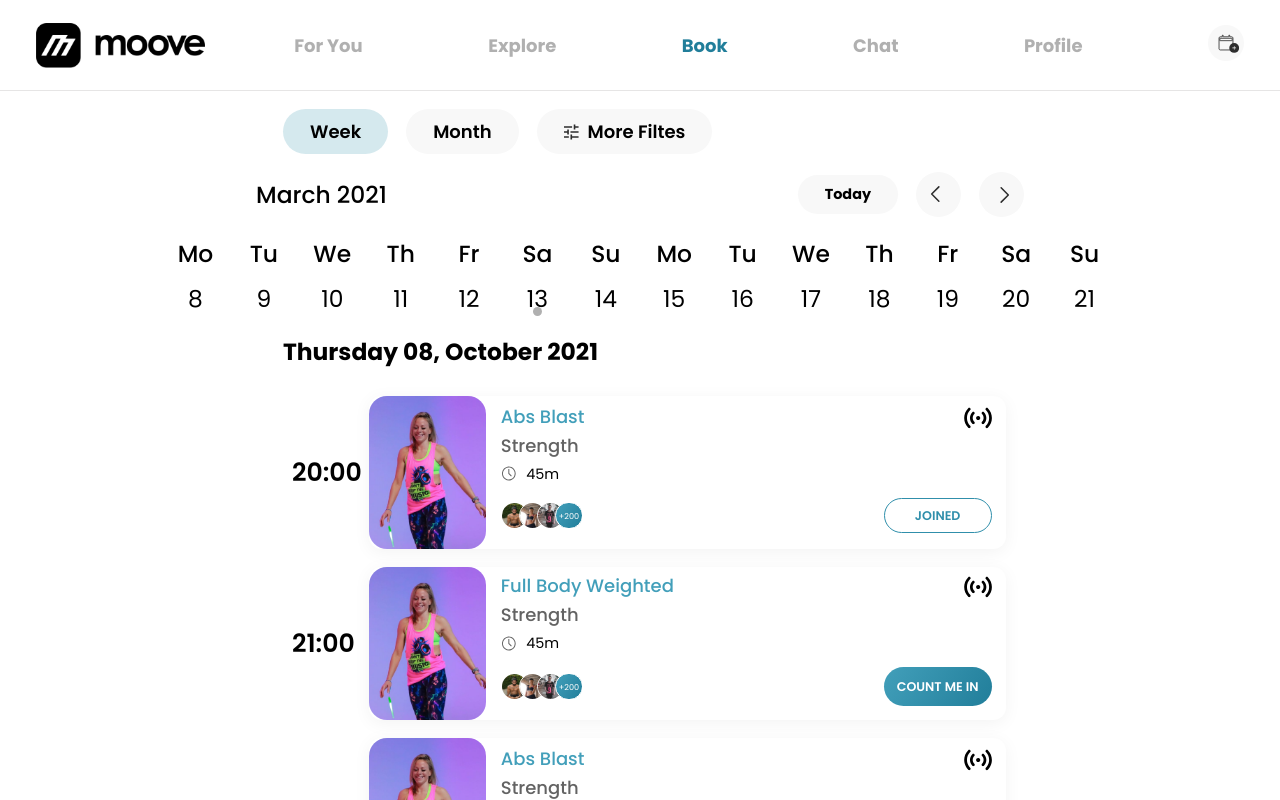
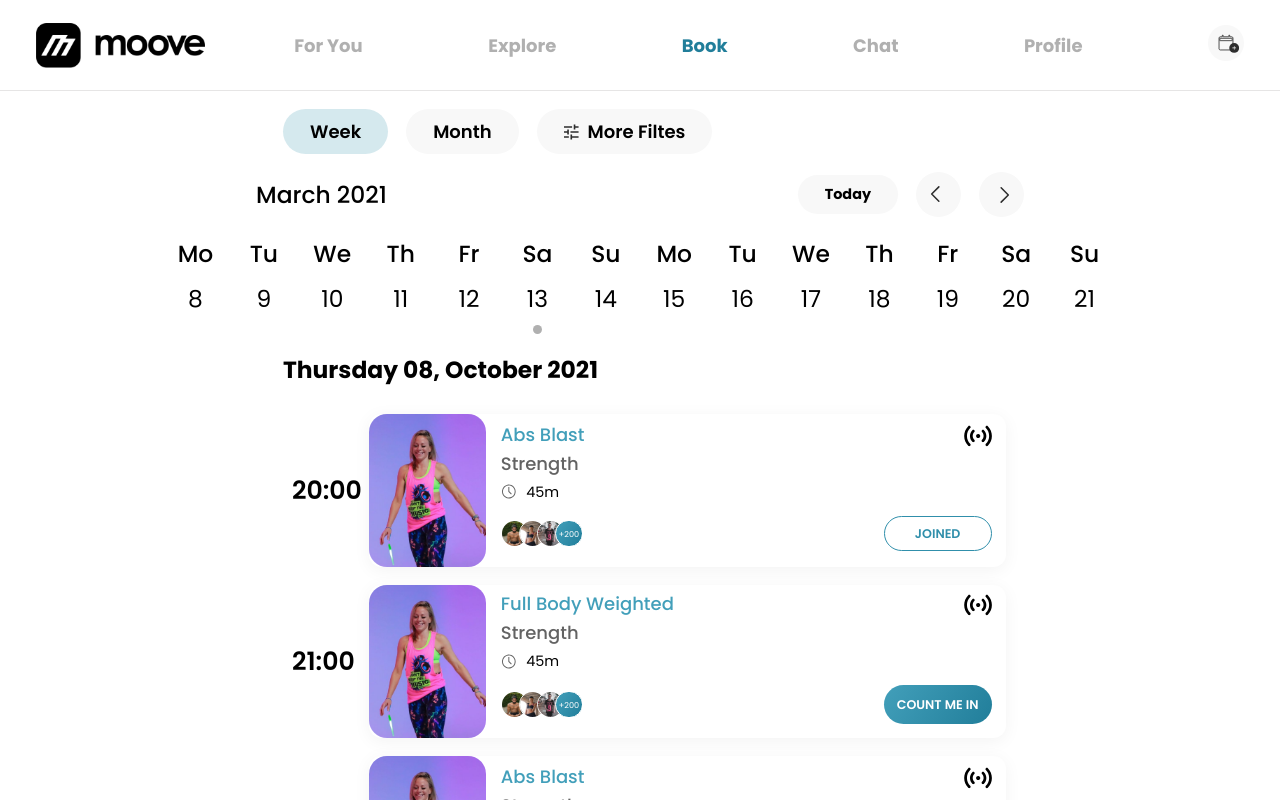
Before and after one commit to Andryha-Step/fit-app, a React (Create React App) app: page /app/book in a window 1280 px wide. Shown: the top 800 px of the page. Built offline with nearby package versions, Linux system fonts and the light colour scheme.

Commit message:
Update Calendar.tsx

```diff
--- a/src/components/Screens/Book/Calendar.tsx
+++ b/src/components/Screens/Book/Calendar.tsx
@@ -136,13 +136,13 @@ export default function Calendar(props: CalendarProps): JSX.Element {
             <CalendarGrid columns={weekMode && windowWidth > 1200 ? '14' : '7'}>
                 {
                     !weekMode && daysOfWeek.map(day => (
-                        <Title center weight={'500'} style={{ marginBottom: '2rem' }}>{day}</Title>
+                        <Title center weight={'500'} mb={'2rem'}>{day}</Title>
                     ))
                 }
                 {
                     !weekMode && calendarElements.map((date, i) => (
                         <CalendarDay
-                            selected={new Date(selectedDate || 0).setHours(0, 0, 0, 0) === new Date(date).setHours(0, 0, 0, 0)}
+                            selected={new Date(selectedDate || 0).setHours(0, 0, 0, 0) === new Date(date).setHours(0, 0, 0, 0) && date !== null}
                             selectable={date !== null}
                             key={i}
                             today={isToday(date)}
@@ -155,14 +155,14 @@ export default function Calendar(props: CalendarProps): JSX.Element {
                 {
                     weekMode && calendarElements.map((date, i) => (
                         <CalendarDay
-                            selected={(new Date(selectedDate || 0).setHours(0, 0, 0, 0)) === (new Date(date).setHours(0, 0, 0, 0))}
+                            selected={new Date(selectedDate || 0).setHours(0, 0, 0, 0) === new Date(date).setHours(0, 0, 0, 0) && date !== null}
                             selectable={date !== null}
                             key={i}
                             today={isToday(date)}
                             onClick={() => date && handleDateSelect(date)}
                             weekDay>
-                            <Title center weight={'500'} style={{ marginBottom: '.5rem' }}>{daysOfWeek[i % 7]}</Title>
-                            <Title center weight={'400'}>{date !== null ? new Date(date).getDate() : ''}</Title>
+                            <Title center weight={'500'} mb={'.5rem'}>{daysOfWeek[i % 7]}</Title>
+                            <Title center weight={'400'} mb={'1rem'}>{date !== null ? new Date(date).getDate() : ''}</Title>
                         </CalendarDay>
                     ))
                 }
```
